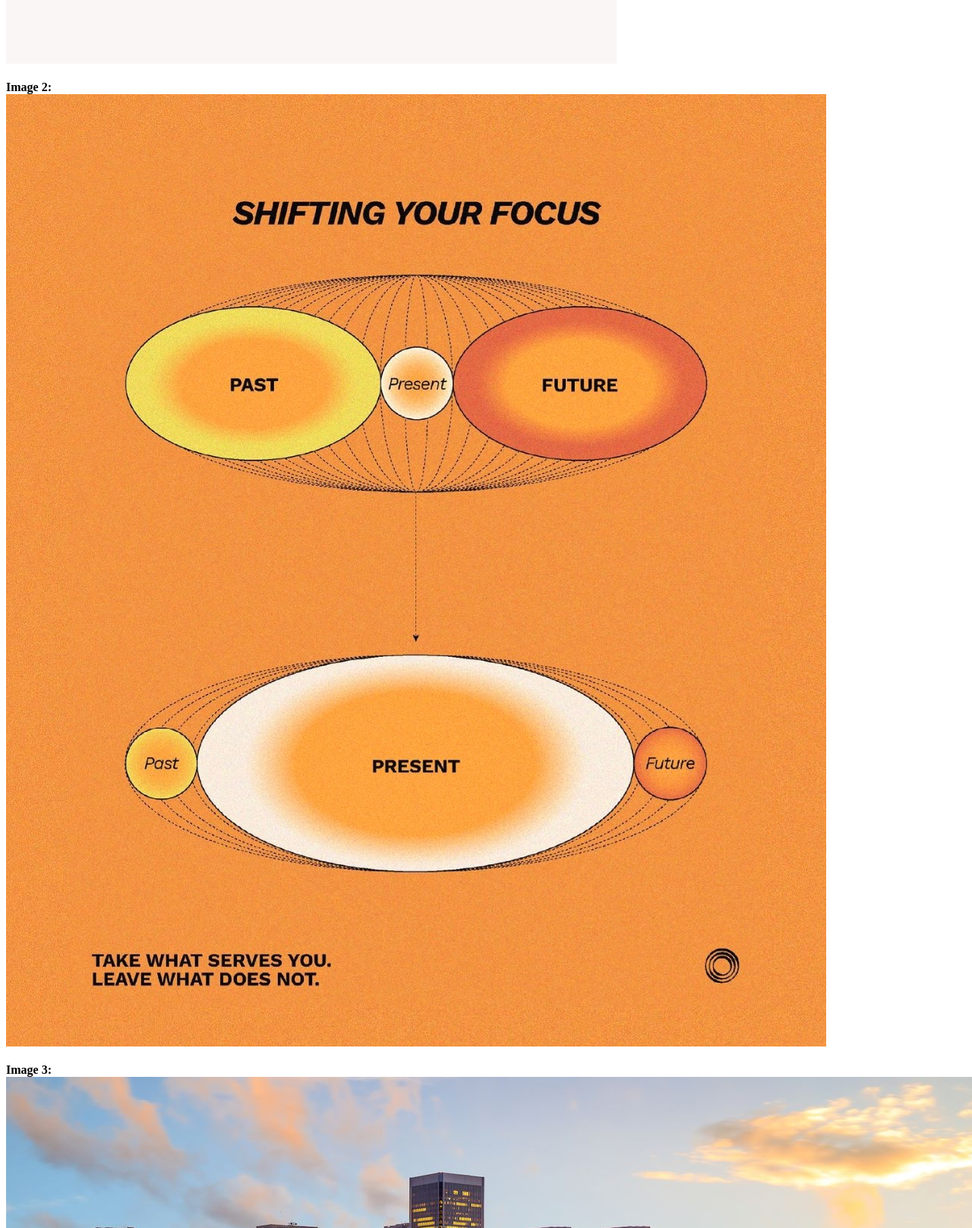
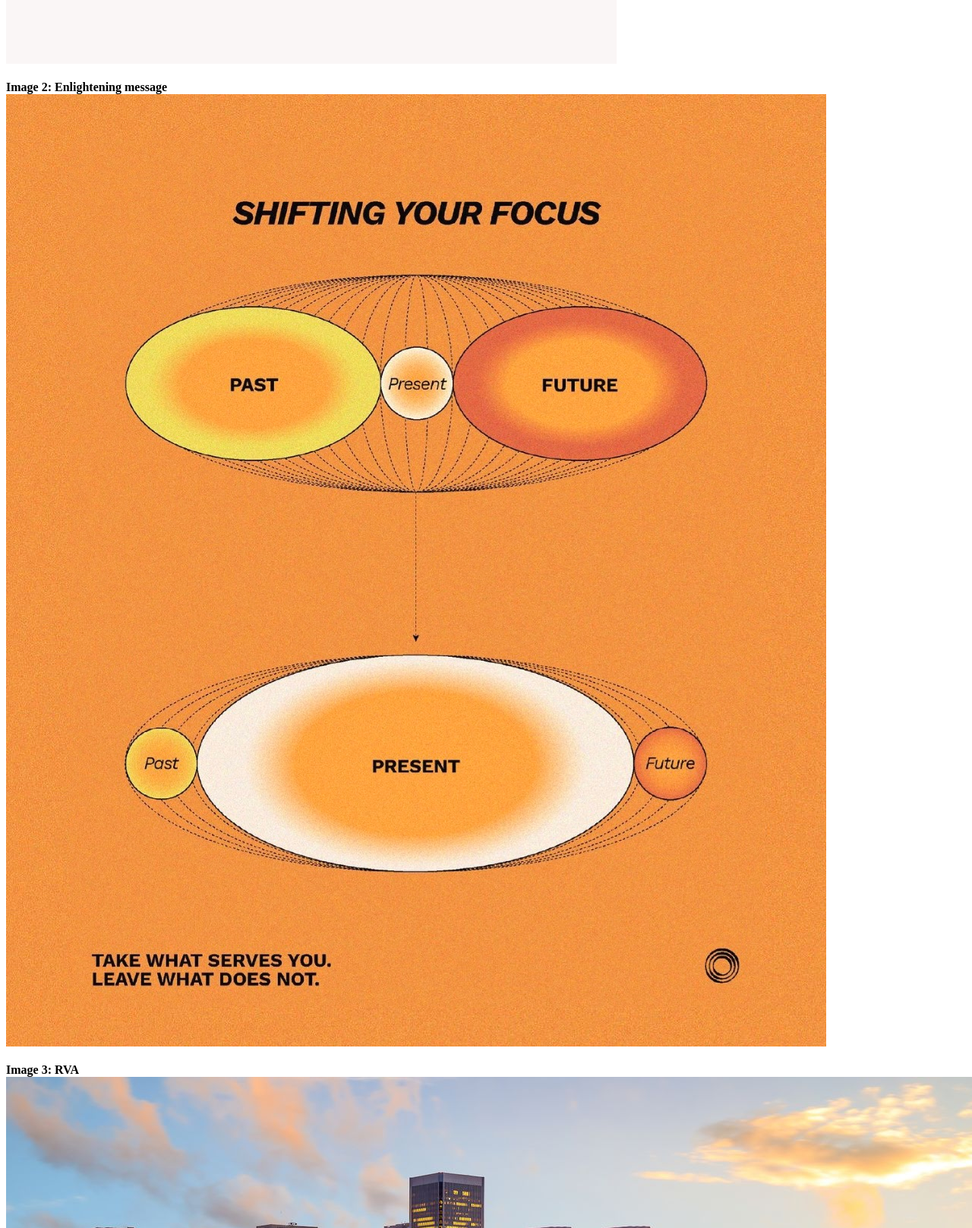
Before and after one commit to annadmika/annadmika.github.io, a plain HTML site: page index.html in a window 1280 px wide. Shown: the part 824-2441 px from the top of the page at 76% size. Drawn offline with Linux system fonts and the light colour scheme.

Commit message:
added descriptions to image headers

```diff
--- a/index.html
+++ b/index.html
@@ -17,16 +17,14 @@
 <img src = img/screenshot.png alt ="Business Models Screenshot">
 <br>
 <br/>
-<b>Image 2:</b>
+<b>Image 2: Enlightening message</b>
 <br>
 <img src = img/Enlight243.jpg alt ="Enlight">
 <br>
 <br/>
-<b>Image 3:</b>
+<b>Image 3: RVA</b>
 <br>
 <img src = img/RVA.jpg alt ="RVA">
-<br>
-<br/>
 
 </body>
 </html>
```
